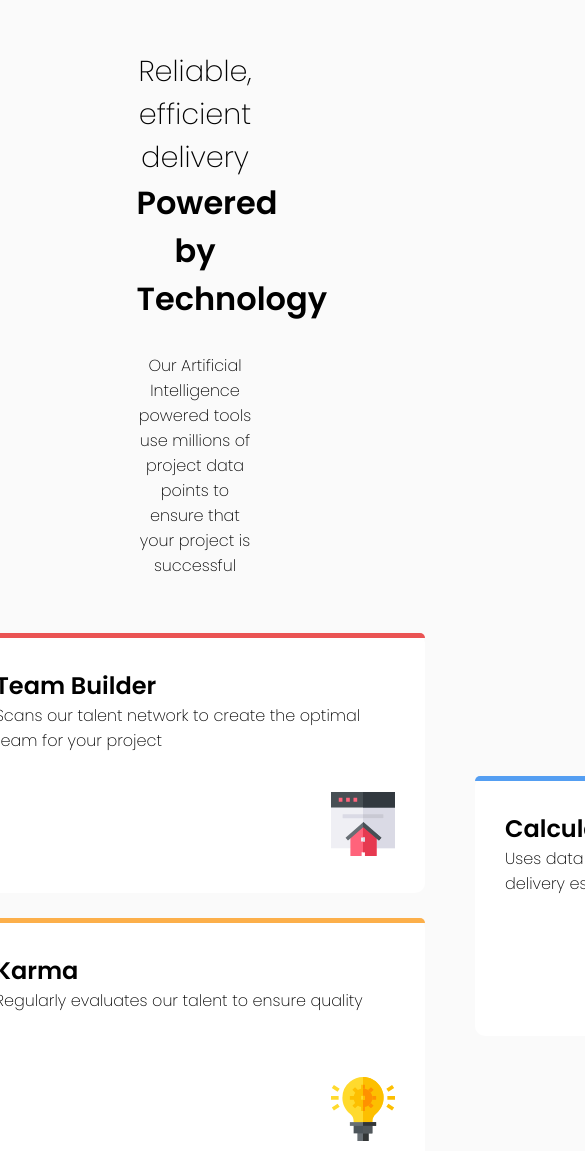
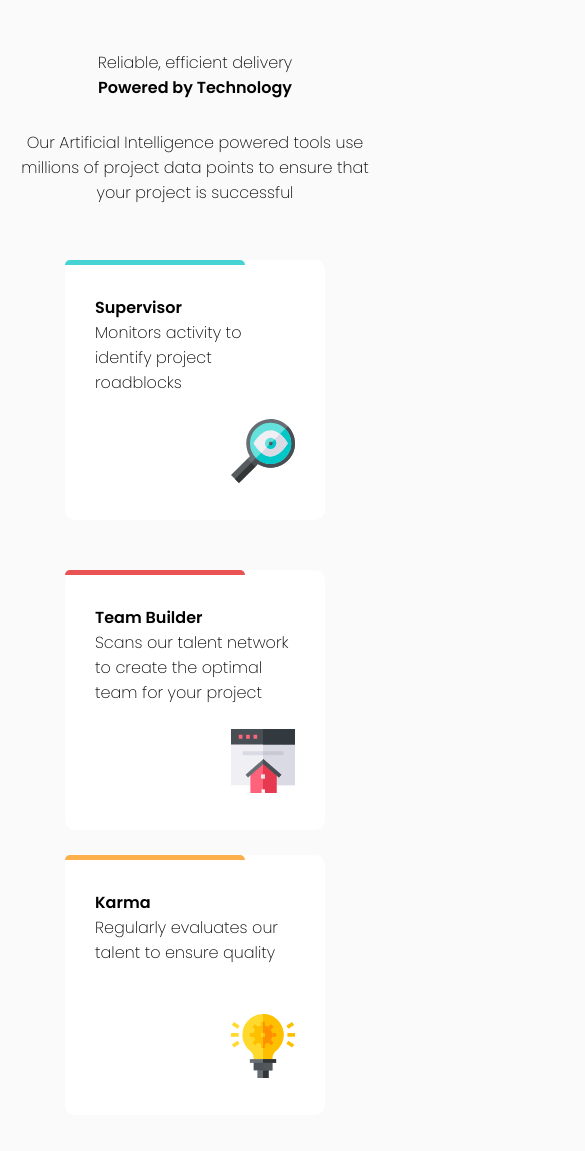
Before and after one commit to orellanamilton/Challenges, a plain HTML site: page four-card-feature-section/index.html in a window 390 px wide. Shown: the top 1151 px of the page, 585 px wide, since content can reach past the window. Drawn offline with Linux system fonts and the light colour scheme.

Commit message:
Responsive

```diff
--- a/four-card-feature-section/styles.css
+++ b/four-card-feature-section/styles.css
@@ -101,3 +101,48 @@ body {
     margin-left: auto;
     margin-top: auto;
 }
+
+@media screen and (max-width: 768px) {
+
+    /* HEADER */
+
+    .title {
+        width: auto;
+    }
+
+    .subtitle{
+        width: 90%;
+    }
+
+    .header .title h1 {
+        font-size: 1rem;
+    }
+
+    .header .title p {
+        font-size: 1rem;
+    }
+
+    .header {
+        display: flex;
+    }
+
+
+
+    /* CARD */
+
+    .card-container {
+        flex-direction: column;
+    }
+
+    .card {
+        width: 200px;
+    }
+
+    .card__header {
+        font-size: 1rem;
+    }
+
+    .card__line {
+        width: 90%;
+    }
+}
```
